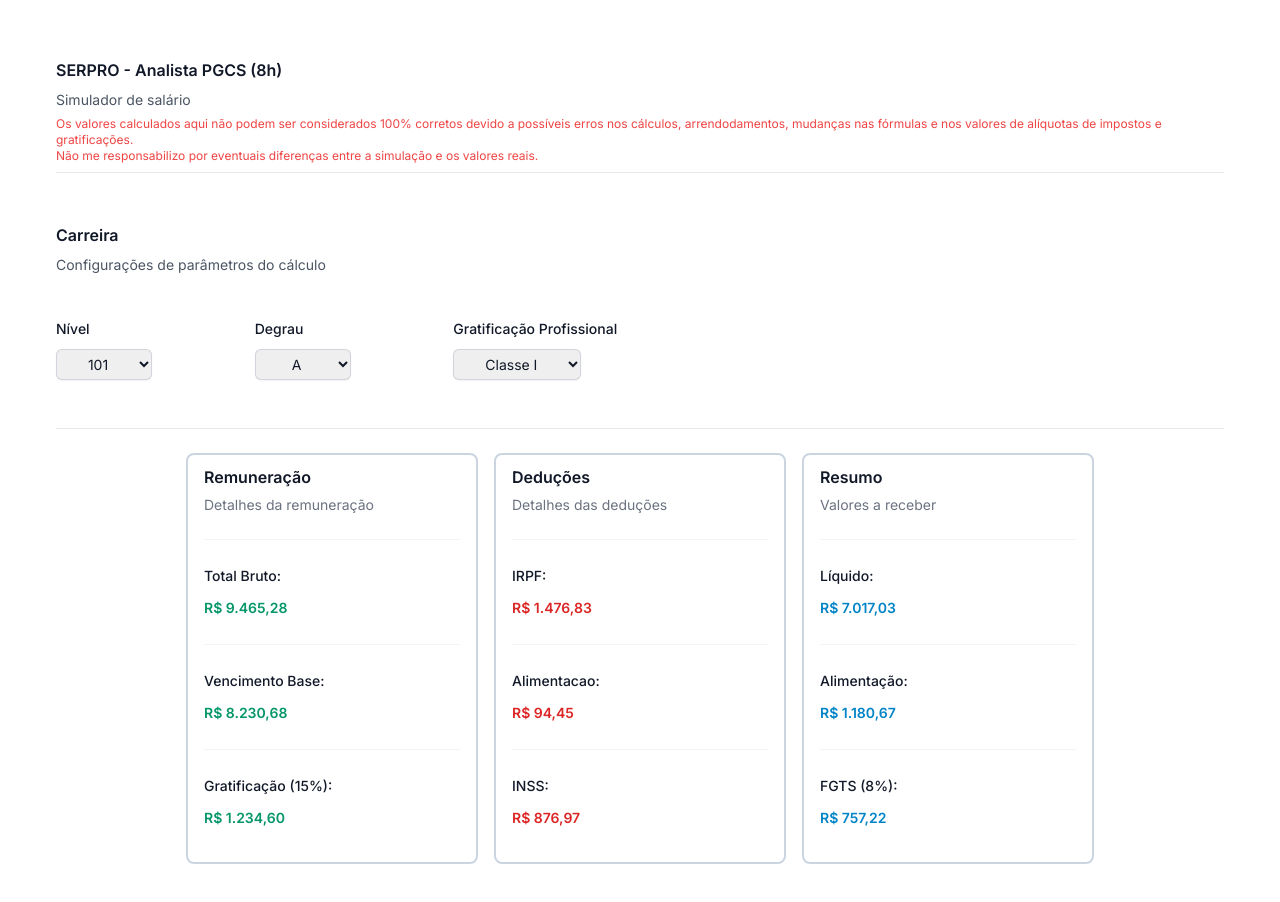
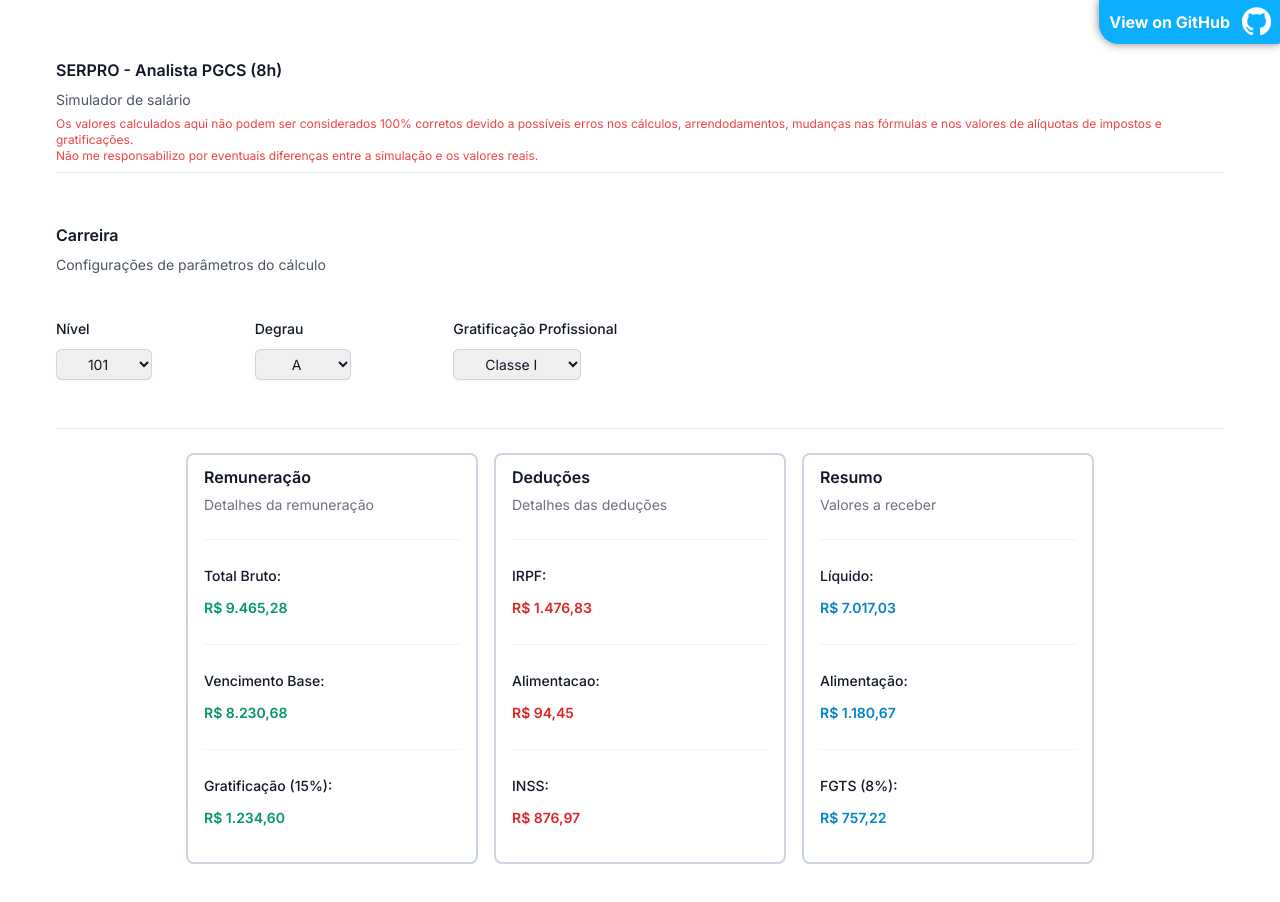
Before and after one commit to tacsio/calculadora-serpro, a Next.js app: page / in a window 1280 px wide. Shown: the top 902 px of the page. Built offline with nearby package versions, Linux system fonts and the light colour scheme.

Commit message:
github badge

```diff
--- a/next.config.js
+++ b/next.config.js
@@ -1,6 +1,7 @@
 /** @type {import('next').NextConfig} */
 const nextConfig = {
-  output: 'export',
+  output: "export",
+  images: { unoptimized: true },
 };
 
 module.exports = nextConfig;
--- a/src/app/globals.css
+++ b/src/app/globals.css
@@ -10,10 +10,22 @@
 
 body {
   color: rgb(var(--foreground-rgb));
-  background: linear-gradient(
-      to bottom,
+  background: linear-gradient(to bottom,
       transparent,
-      rgb(var(--background-end-rgb))
-    )
-    rgb(var(--background-start-rgb));
+      rgb(var(--background-end-rgb))) rgb(var(--background-start-rgb));
 }
+
+.github_banner {
+  display: block;
+  position: absolute;
+  top: 0;
+  right: 0px;
+  padding: 10px 50px 10px 10px;
+  color: #fff;
+  background: url(/github-mark-white.png) rgb(12, 174, 255) no-repeat 94% 47%;
+  background-size: 16%;
+  font-weight: 700;
+  box-shadow: 0 0 10px rgba(0,0,0,0.5);
+  border-bottom-left-radius: 20px;
+  border-bottom-right-radius: 2px;
+}
--- a/src/components/calculator.js
+++ b/src/components/calculator.js
@@ -3,12 +3,21 @@
 import { useState } from "react";
 import Dashboard from "./dashboard";
 import CalcForm from "./form";
+import Image from "next/image";
+import Link from "next/link";
 
 export default function Calculator() {
   const [data, setData] = useState(null);
 
   return (
     <div>
+      <Link
+        href={"https://github.com/tacsio/calculadora-serpro"}
+        className="github_banner"
+      >
+        View on GitHub
+      </Link>
+
       <CalcForm setData={setData} />
       {data && <Dashboard data={data} />}
     </div>
```
Also changed, not shown: public/github-mark-white.png (added), 1 other file (tests, documents, lock files or other folders).
